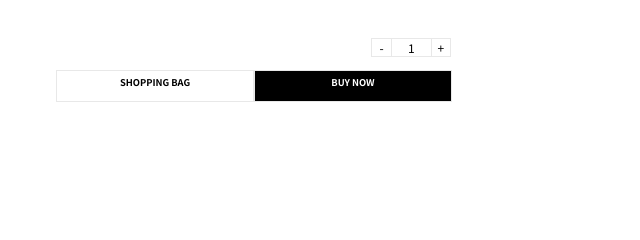
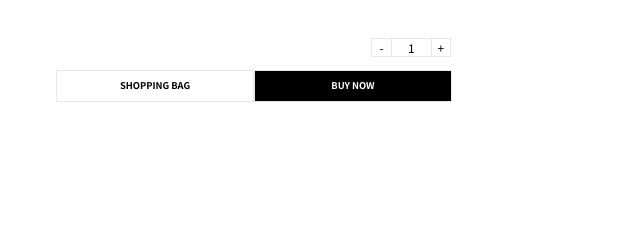
Before and after one commit to hihithnx/ex_8, a plain HTML site: page index.html in a window 1280 px wide. Shown: the part 349-589 px from the top of the page, 614-1254 px from the left. Drawn offline with Linux system fonts and the light colour scheme.

Commit message:
Add files via upload

```diff
--- a/index.html
+++ b/index.html
@@ -47,7 +47,7 @@
 
 	.headplus table tr td {border: 1px solid #e8e8e8; border-collapse: collapse; padding: 0%; margin: auto;}
 
-	.buy{width:400px; height:33px; line-height: 2.5;}
+	.buy{width:400px; height:33px; }
 
 	<!-- .plusbox{width: 60px; height: 30px; font-size: 9pt; line-height: 2.5; text-align: center; }
 	.plusbox1{width: 20%; height: 30px; float: left; border: 1px solid #e8e8e8;}
@@ -175,12 +175,12 @@
 
 					<div class="buy"  ">
 
-						<div style="float: left; border: 1px solid #e8e8e8;  width: 49%; height: 30px; text-align: center; font-size: 7pt;  font-weight: 700; ">
+						<div style="float: left; border: 1px solid #e8e8e8;  width: 49%; height: 30px; text-align: center; font-size: 7pt;  font-weight: 700; line-height: 22pt;">
 						SHOPPING BAG
 						</div>
 
 
-						<div style="float: left; border: 1px solid #e8e8e8; width: 49%; height: 30px; text-align: center; font-size:7pt; font-weight: 700; background-color: black; color: white; ">
+						<div style="float: left; border: 1px solid #e8e8e8; width: 49%; height: 30px; text-align: center; font-size:7pt; font-weight: 700; background-color: black; color: white;line-height: 22pt; ">
 						BUY NOW
 						</div>
 
```
